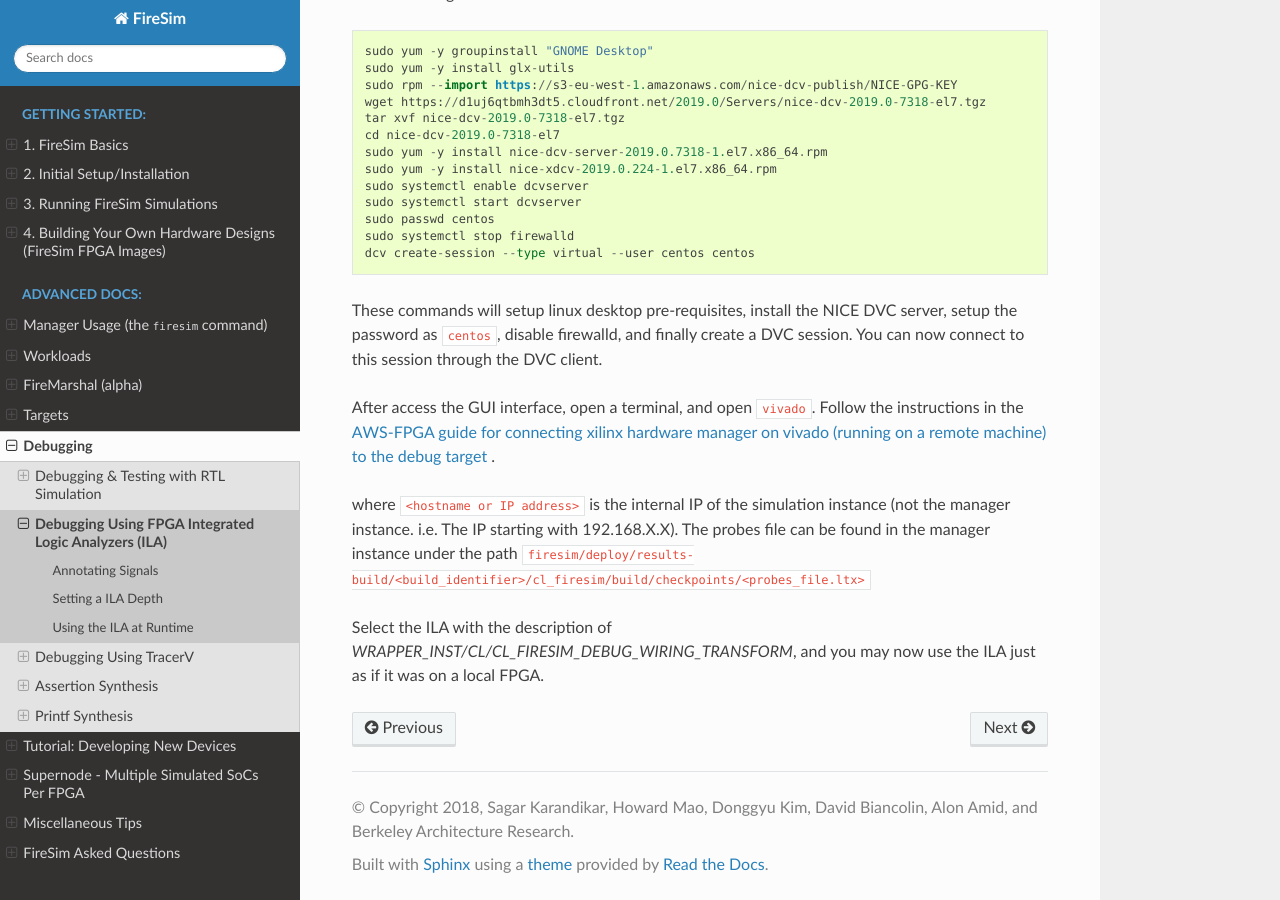
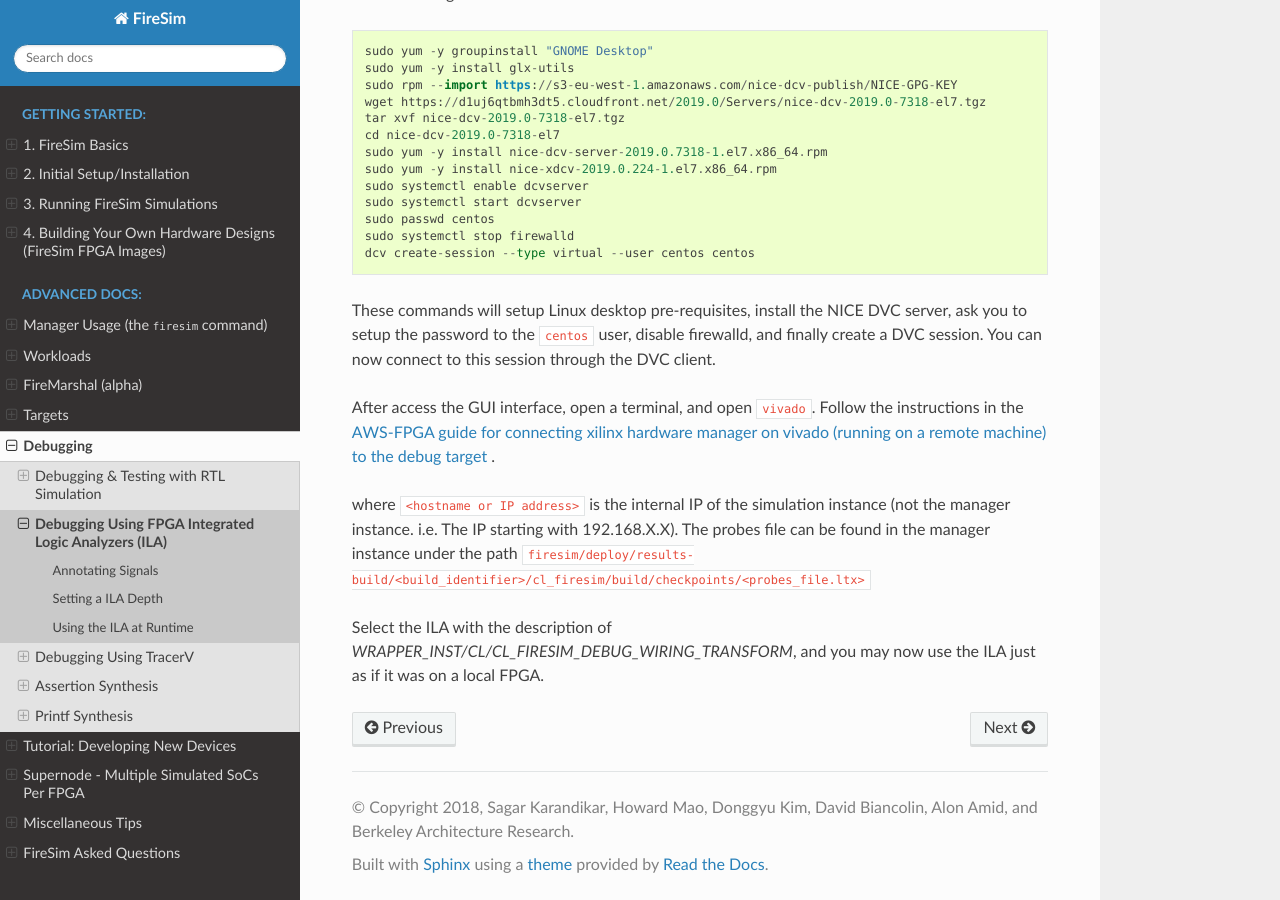
Before and after one commit to firesim/firesim, a Sphinx documentation site: the page built from docs/Advanced-Usage/Debugging/Debugging-Hardware-Using-ILA.rst, in a window 1280 px wide and 900 px high, scrolled down 1484 px. Built offline with Sphinx 7.4.7 and the Read the Docs theme 2.0.0, drawn with Linux system fonts in a browser that asks for light colours.

Commit message:
Update docs/Advanced-Usage/Debugging/Debugging-Hardware-Using-ILA.rst

```diff
--- a/docs/Advanced-Usage/Debugging/Debugging-Hardware-Using-ILA.rst
+++ b/docs/Advanced-Usage/Debugging/Debugging-Hardware-Using-ILA.rst
@@ -82,7 +82,7 @@ issues with various packages. Therefore, AWS currently recommends using `NICE DV
   sudo systemctl stop firewalld
   dcv create-session --type virtual --user centos centos
 
-These commands will setup linux desktop pre-requisites, install the NICE DVC server, setup the password as ``centos``, disable firewalld,
+These commands will setup Linux desktop pre-requisites, install the NICE DVC server, ask you to setup the password to the ``centos`` user, disable firewalld,
 and finally create a DVC session. You can now connect to this session through the DVC client.
 
 After access the GUI interface, open a terminal, and open ``vivado``.
```
